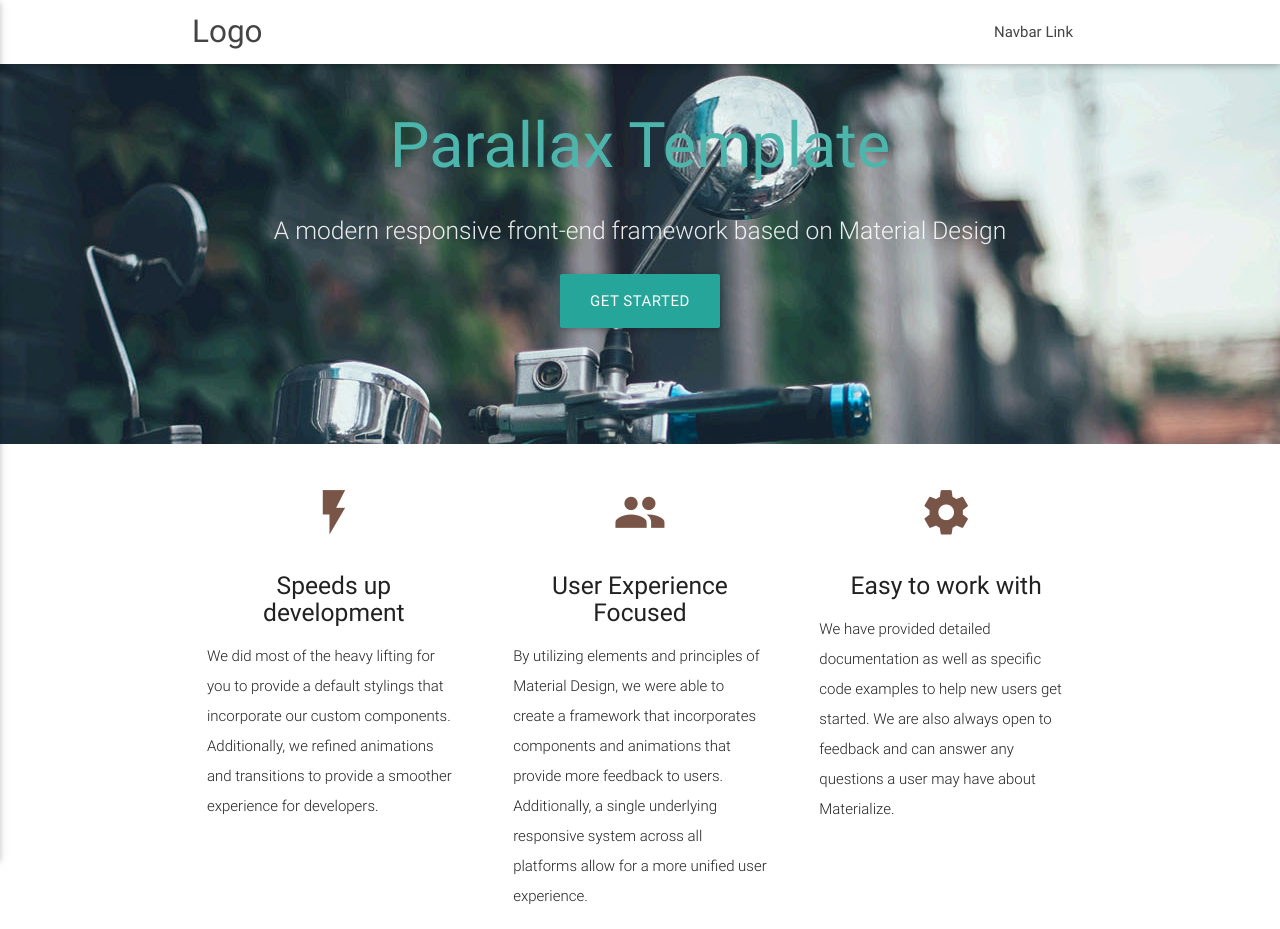
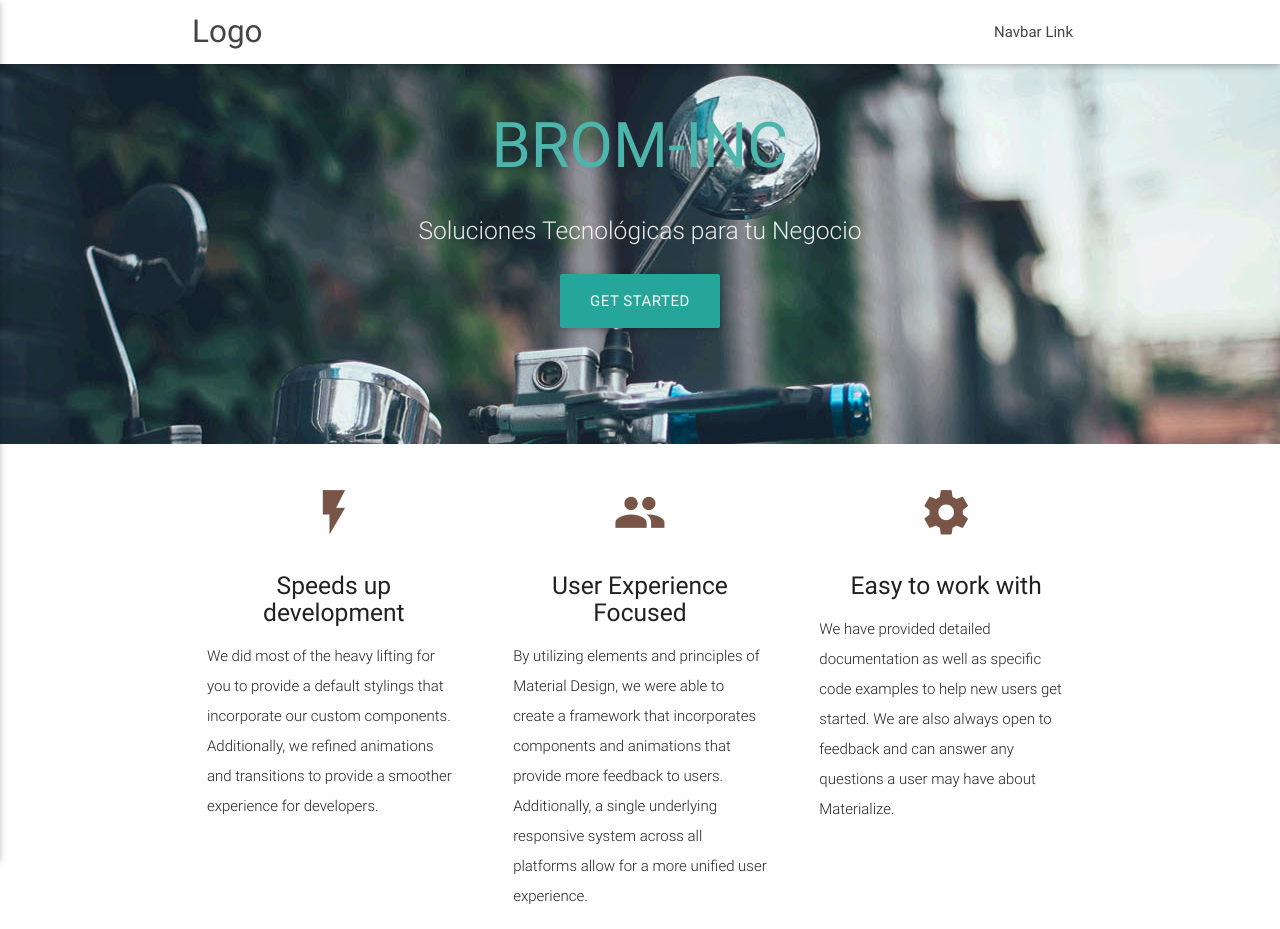
Before and after one commit to anargoz/brmnc, a plain HTML site: page index.html in a window 1280 px wide. Shown: the top 929 px of the page. Drawn offline with nearby package versions, Linux system fonts and the light colour scheme.

Commit message:
Modificación de Nombre y Lema

```diff
--- a/index.html
+++ b/index.html
@@ -29,9 +29,9 @@
     <div class="section no-pad-bot">
       <div class="container">
         <br><br>
-        <h1 class="header center teal-text text-lighten-2">Parallax Template</h1>
+        <h1 class="header center teal-text text-lighten-2">BROM-INC</h1>
         <div class="row center">
-          <h5 class="header col s12 light">A modern responsive front-end framework based on Material Design</h5>
+          <h5 class="header col s12 light">Soluciones Tecnológicas para tu Negocio</h5>
         </div>
         <div class="row center">
           <a href="http://materializecss.com/getting-started.html" id="download-button" class="btn-large waves-effect waves-light teal lighten-1">Get Started</a>
```
